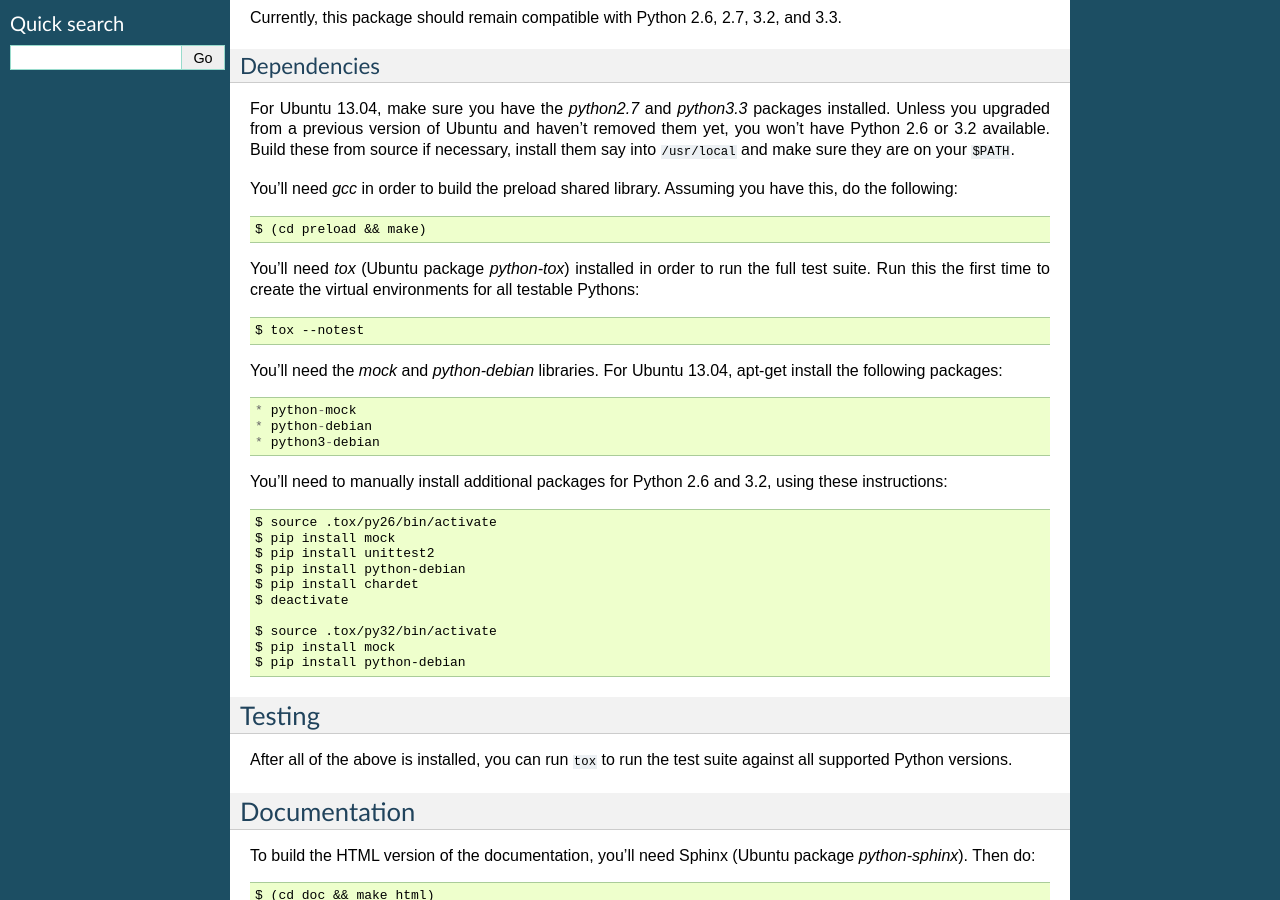
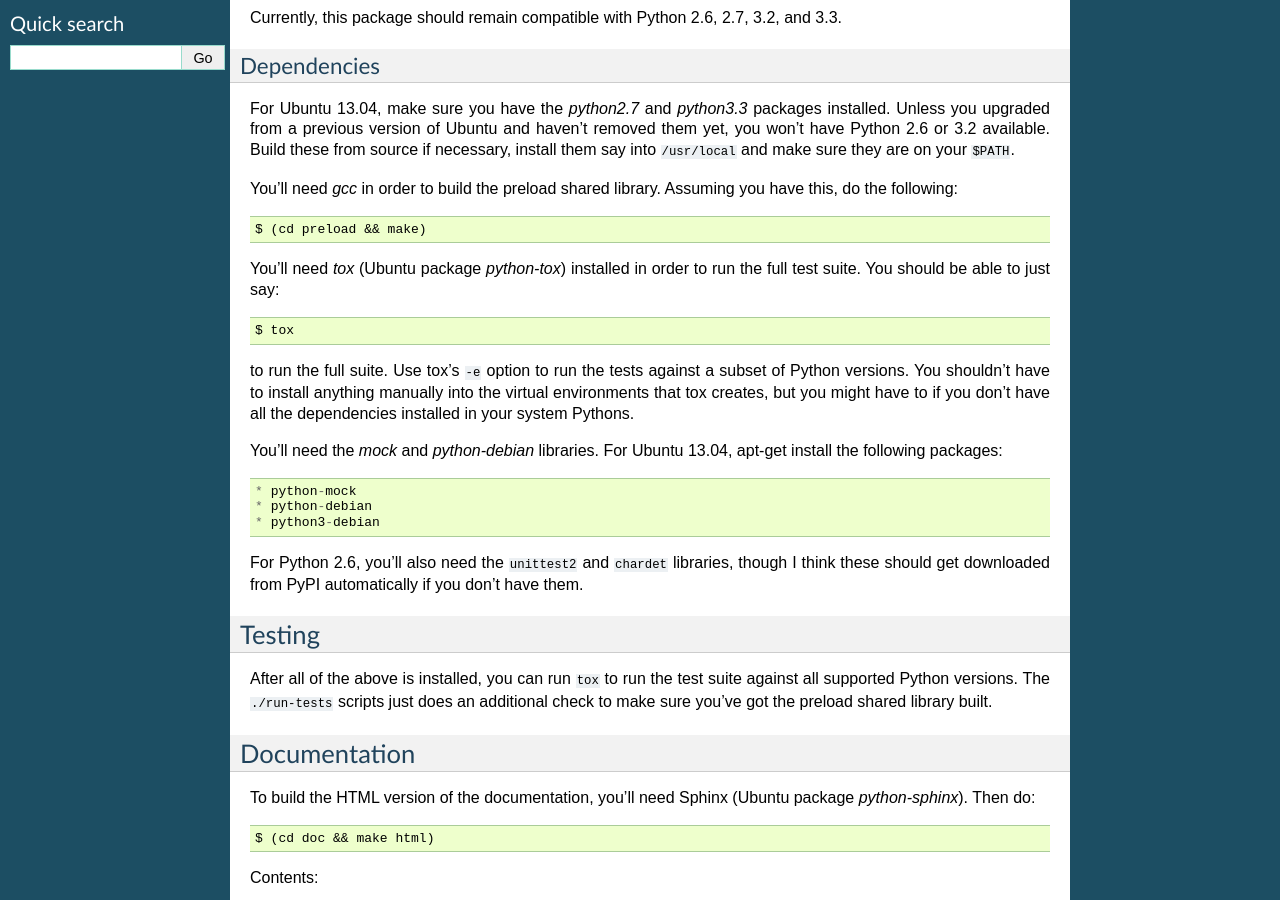
Before and after one commit to ubports/click, a Sphinx documentation site: the page built from doc/index.rst, in a window 1280 px wide and 900 px high, scrolled down 298 px. Built offline with Sphinx 7.4.7, drawn with Linux system fonts in a browser that asks for light colours.

Commit message:
Update documentation

```diff
--- a/doc/index.rst
+++ b/doc/index.rst
@@ -40,10 +40,14 @@ have this, do the following::
     $ (cd preload && make)
 
 You'll need *tox* (Ubuntu package *python-tox*) installed in order to run the
-full test suite.  Run this the first time to create the virtual environments
-for all testable Pythons::
+full test suite.  You should be able to just say::
 
-    $ tox --notest
+    $ tox
+
+to run the full suite.  Use tox's ``-e`` option to run the tests against a
+subset of Python versions.  You shouldn't have to install anything manually
+into the virtual environments that tox creates, but you might have to if you
+don't have all the dependencies installed in your system Pythons.
 
 You'll need the *mock* and *python-debian* libraries.  For Ubuntu 13.04,
 apt-get install the following packages::
@@ -52,26 +56,18 @@ apt-get install the following packages::
  * python-debian
  * python3-debian
 
-You'll need to manually install additional packages for Python 2.6 and 3.2,
-using these instructions::
-
-    $ source .tox/py26/bin/activate
-    $ pip install mock
-    $ pip install unittest2
-    $ pip install python-debian
-    $ pip install chardet
-    $ deactivate
-
-    $ source .tox/py32/bin/activate
-    $ pip install mock
-    $ pip install python-debian
+For Python 2.6, you'll also need the ``unittest2`` and ``chardet`` libraries,
+though I think these should get downloaded from PyPI automatically if you
+don't have them.
 
 
 Testing
 =======
 
 After all of the above is installed, you can run ``tox`` to run the test suite
-against all supported Python versions.
+against all supported Python versions.  The ``./run-tests`` scripts just does
+an additional check to make sure you've got the preload shared library
+built.
 
 
 Documentation
```
